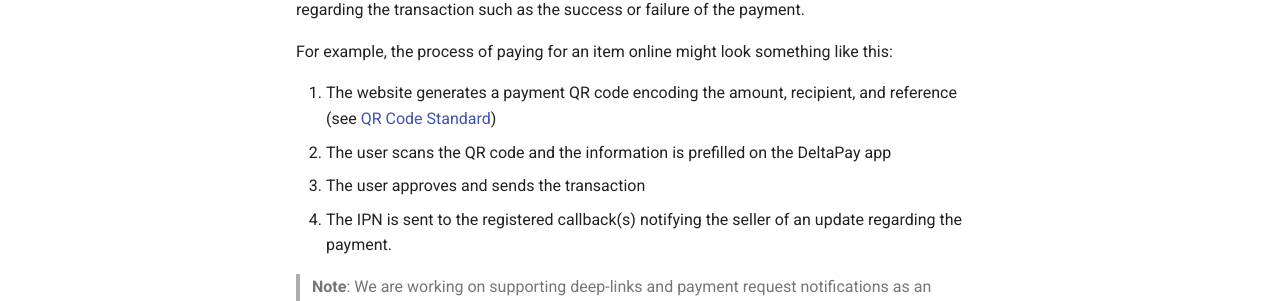
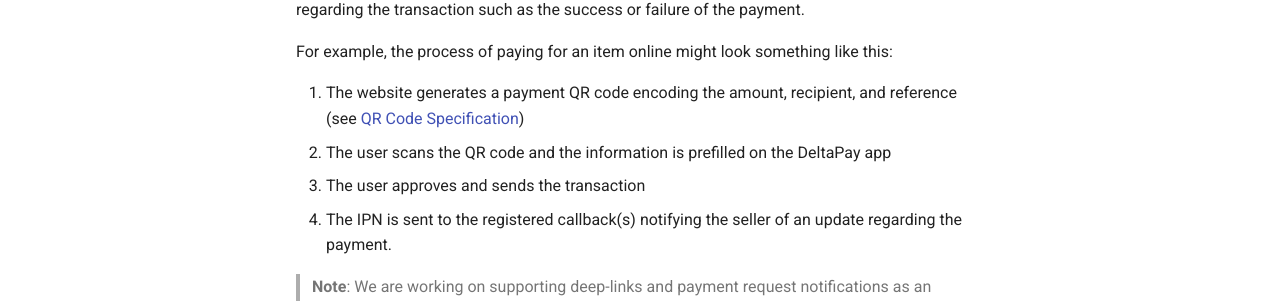
Before and after one commit to DeltaCrypt/deltapay-api-docs, an MkDocs documentation site: the page built from docs/c2b.md, in a window 1280 px wide and 900 px high. Shown: the part 256-557 px from the top of the window. Built offline with MkDocs 1.6.1 and Material for MkDocs 9.7.7, drawn with Linux system fonts in a browser that asks for light colours.

Commit message:
Updated QR code docs

```diff
--- a/docs/c2b.md
+++ b/docs/c2b.md
@@ -4,7 +4,8 @@
 
 For example, the process of paying for an item online might look something like this:
 
-1. The website generates a payment QR code encoding the amount, recipient, and reference (see [QR Code Standard](#qr_codes))  <!-- Add section on QR codes -->
+<!-- TODO: Add section on payment requests -->
+1. The website generates a payment QR code encoding the amount, recipient, and reference (see [QR Code Specification](qr_code.md))
 2. The user scans the QR code and the information is prefilled on the DeltaPay app
 3. The user approves and sends the transaction
 4. The IPN is sent to the registered callback(s) notifying the seller of an update regarding the payment.
```
